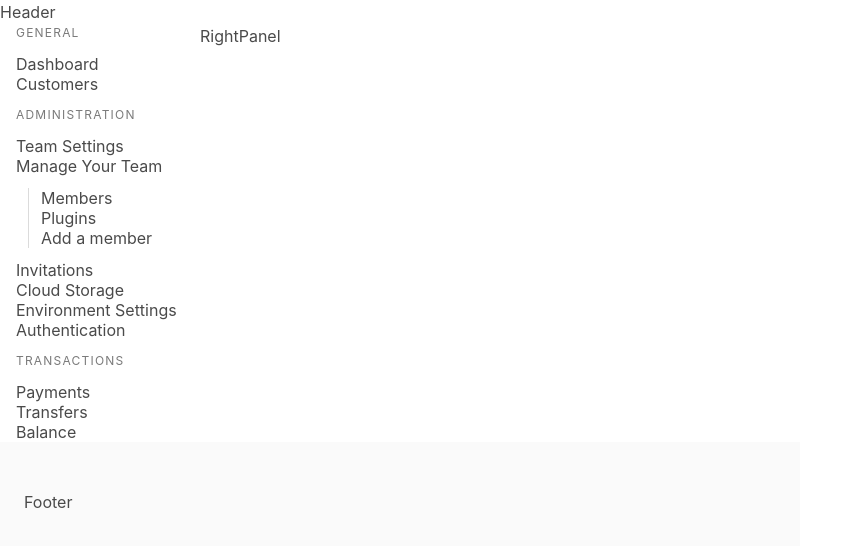
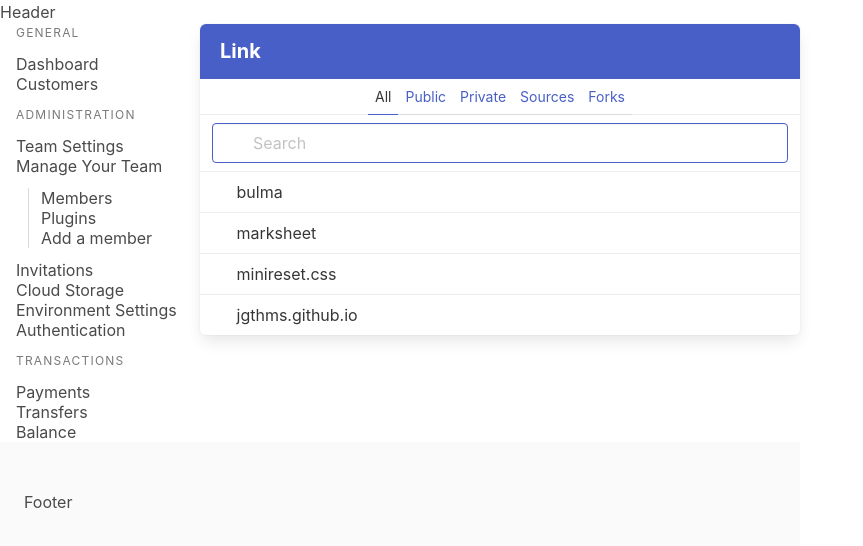
Before and after one commit to zigomon/StudyReact, a React (Create React App) app: page / in a window 1280 px wide. Shown: the top 546 px of the page, without its empty margins (0-863 px from the left). Built offline with nearby package versions, Linux system fonts and the light colour scheme.

Commit message:
commit right panel

```diff
--- a/src/RightPanel.jsx
+++ b/src/RightPanel.jsx
@@ -3,7 +3,50 @@ import './RightPanel.css'
 const RightPanel = (props) => {
     return (
         <div className="rightPanel">
-            RightPanel
+            <article class="panel is-link">
+                <p class="panel-heading">
+                    Link
+                </p>
+                <p class="panel-tabs">
+                    <a class="is-active" href="/">All</a>
+                    <a href="/">Public</a>
+                    <a href="/">Private</a>
+                    <a href="/">Sources</a>
+                    <a href="/">Forks</a>
+                </p>
+            <div class="panel-block">
+                <p class="control has-icons-left">
+                    <input class="input is-link" type="text" placeholder="Search" />
+                    <span class="icon is-left">
+                        <i class="fas fa-search" aria-hidden="true"></i>
+                    </span>
+                </p>
+            </div>
+            <a class="panel-block is-active" href="/">
+                <span class="panel-icon">
+                    <i class="fas fa-book" aria-hidden="true"></i>
+                </span>
+                bulma
+            </a>
+            <a class="panel-block" href="/">
+                <span class="panel-icon">
+                    <i class="fas fa-book" aria-hidden="true"></i>
+                </span>
+                marksheet
+            </a>
+            <a class="panel-block" href="/">
+                <span class="panel-icon">
+                    <i class="fas fa-book" aria-hidden="true"></i>
+                </span>
+                minireset.css
+            </a>
+            <a class="panel-block" href="/">
+                <span class="panel-icon">
+                    <i class="fas fa-book" aria-hidden="true"></i>
+                </span>
+                jgthms.github.io
+            </a>
+            </article>
         </div>
     );
 }
```
